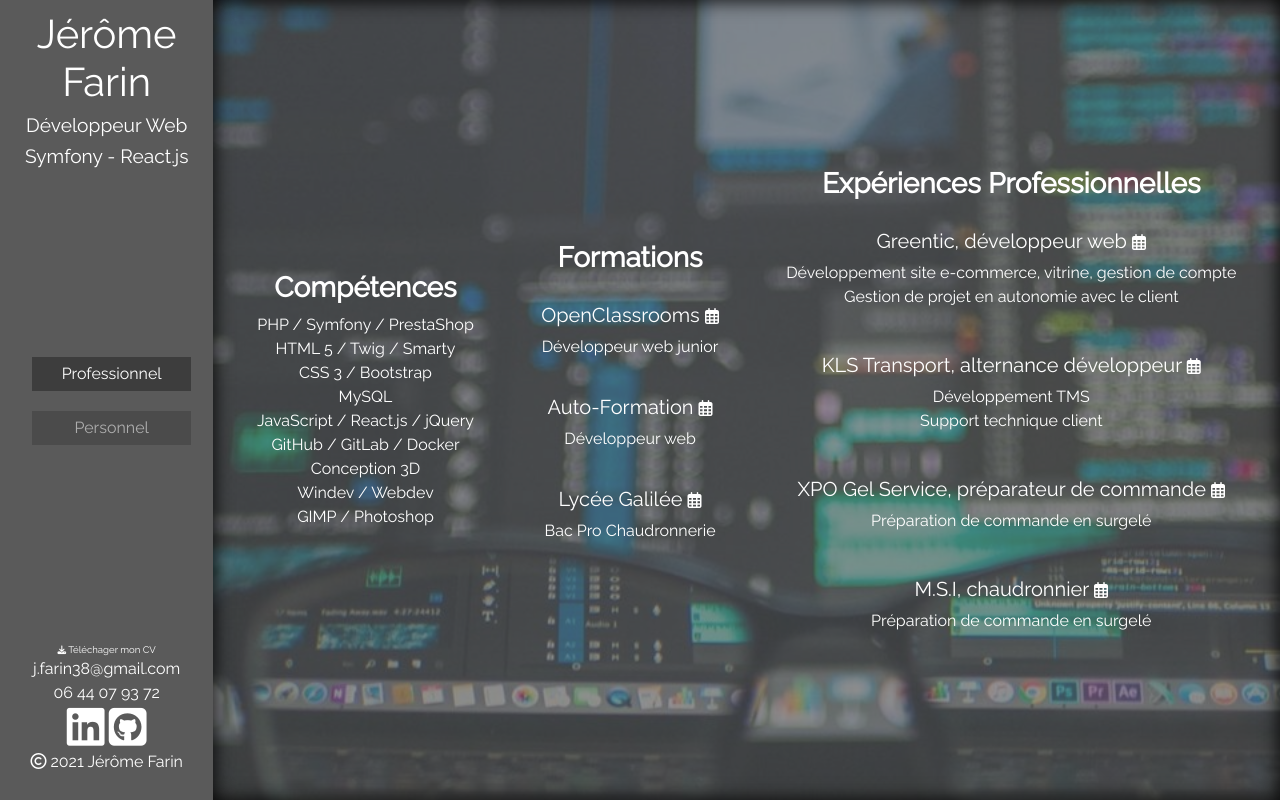
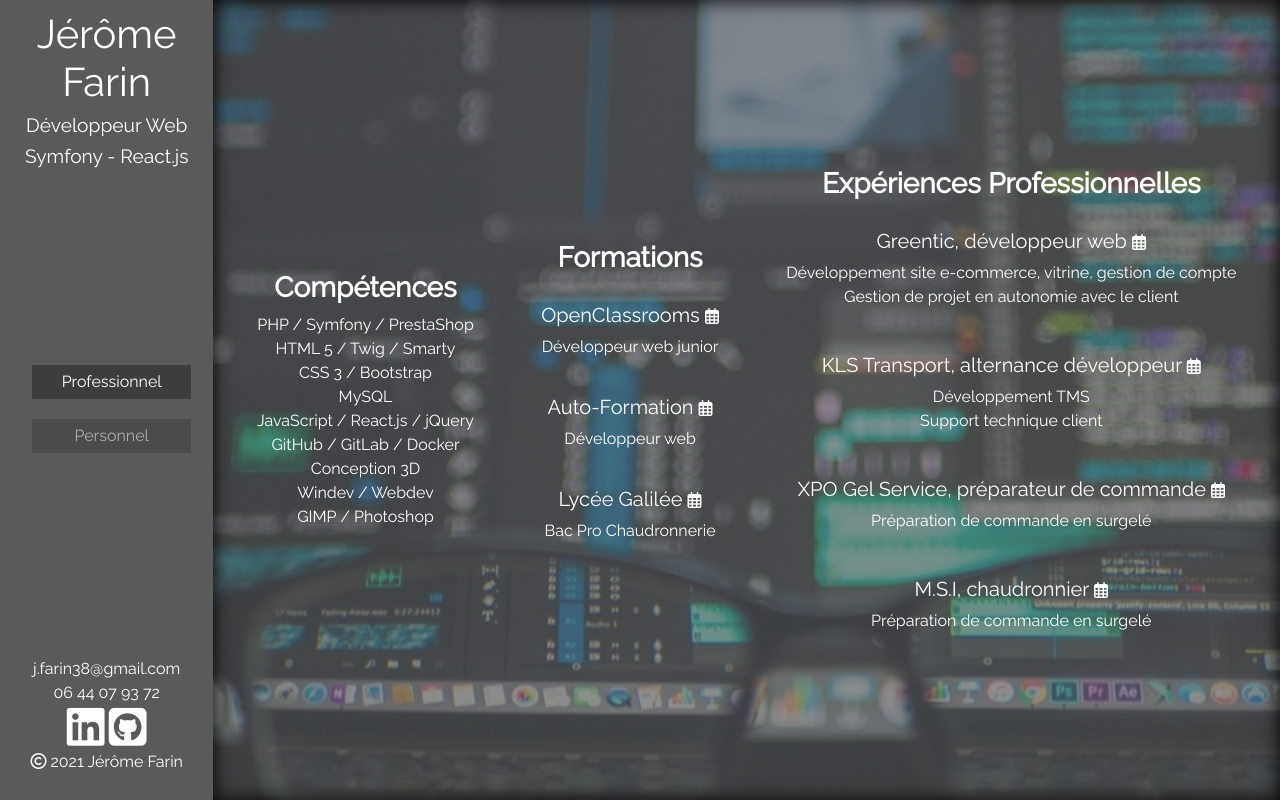
Before and after one commit to JeromeFarin/jeromefarin, a Symfony app: template templates/base.html.twig in a window 1280 px wide. Run offline with Twig, Linux system fonts and the light colour scheme; the template is opened without the code that fills it, so the values that code supplies are empty; some libraries are stand-ins or nearby versions.

Commit message:
refacto: disable CV download

```diff
--- a/templates/footer.html.twig
+++ b/templates/footer.html.twig
@@ -1,5 +1,5 @@
 <footer>
-    <a id="download" href="{{path('cv')}}"><i class="fa fa-download" aria-hidden="true"></i> Téléchager mon CV</a>
+{#    <a id="download" href="{{path('cv')}}"><i class="fa fa-download" aria-hidden="true"></i> Téléchager mon CV</a>#}
     <a href="mailto:j.farin38@gmail.com">j.farin38@gmail.com</a>
     <a href="tel:+33644079372">06 44 07 93 72</a>
     <div>
```
